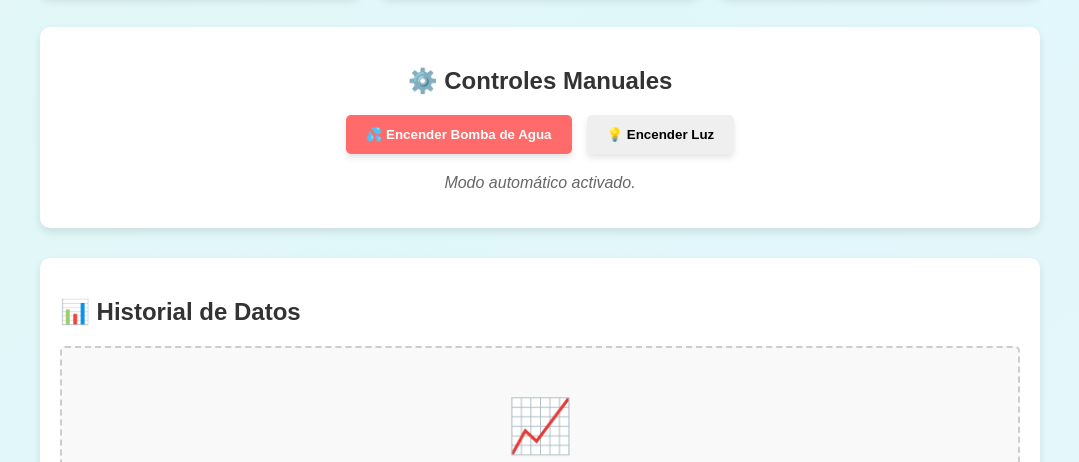
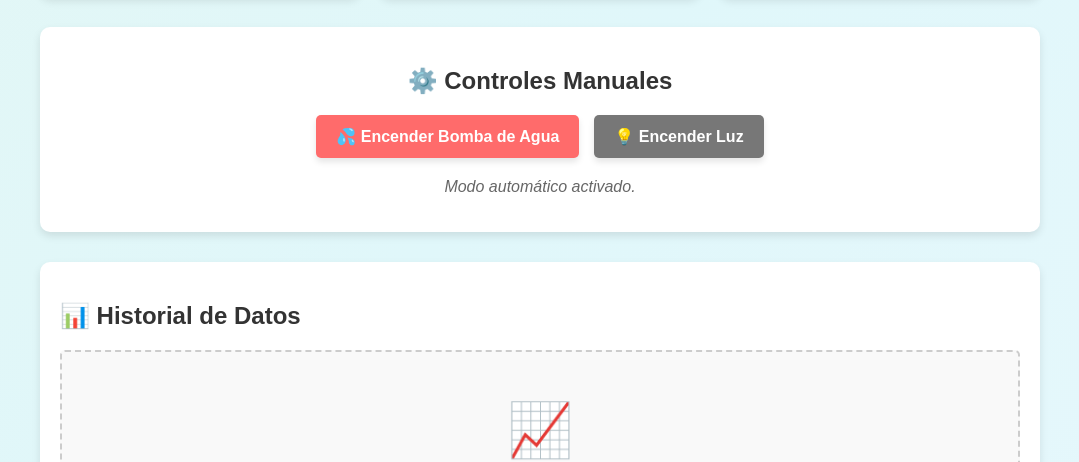
Before and after one commit to JChaconMoncada/AutomatizacionUnet2025Invernadero, a plain HTML site: page index.html in a window 1280 px wide. Shown: the part 365-827 px from the top of the page, without its empty margins (100-1179 px from the left). Drawn offline with Linux system fonts and the light colour scheme; no server answers.

Commit message:
Update styles.css

```diff
--- a/styles.css
+++ b/styles.css
@@ -7,6 +7,32 @@ body {
   background-size: 400% 400%;
   color: #333;
   animation: gradientBG 15s ease infinite;
+}
+
+.btn {
+  padding: 12px 24px;
+  font-size: 16px;
+  cursor: pointer;
+  border: none;
+  border-radius: 6px;
+  color: white;
+  background-color: #777; /* Gris apagado */
+  transition: background-color 0.4s ease, box-shadow 0.4s ease;
+  box-shadow: 0 0 0 rgba(0, 0, 0, 0);
+}
+
+.btn.luz-on {
+  background-color: #28a745; /* Verde */
+  box-shadow: 0 0 12px #28a745;
+}
+
+.btn:hover {
+  box-shadow: 0 0 12px rgba(255, 255, 255, 0.6);
+}
+
+.btn:active {
+  transform: scale(0.95);
+  transition: transform 0.1s ease;
 }
 
 @keyframes gradientBG {
```
